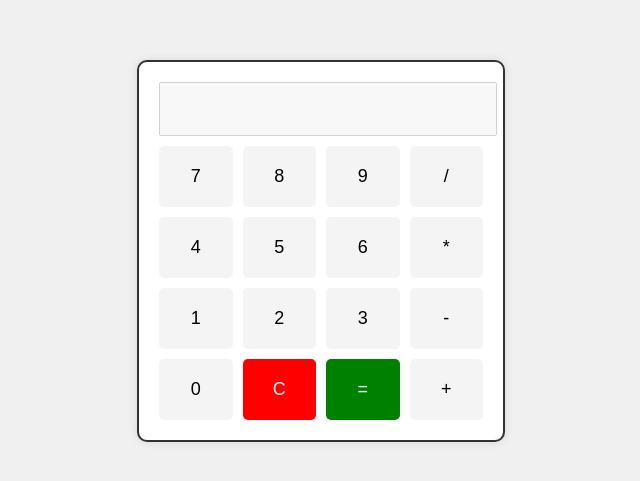
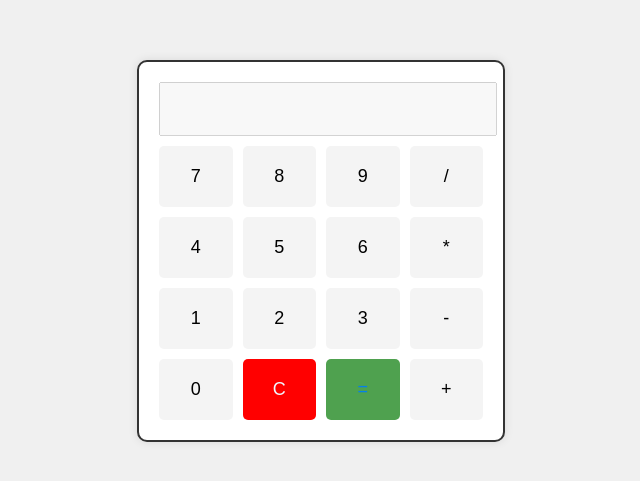
Before and after one commit to rampatil119/calculator, a website built with Vite: page Calculator/index.html in a window 1280 px wide. Shown: the part 149-630 px from the top of the page, without its empty margins (319-959 px from the left). Built offline with nearby package versions, Linux system fonts and the light colour scheme.

Commit message:
add color

```diff
--- a/Calculator/src/style.css
+++ b/Calculator/src/style.css
@@ -49,6 +49,6 @@ button:active {
   color: aliceblue;
 }
 #result{
-  background-color: green;
-  color: aliceblue;
+  background-color: rgb(79, 161, 79);
+  color: rgb(4, 128, 236);
 }
```
